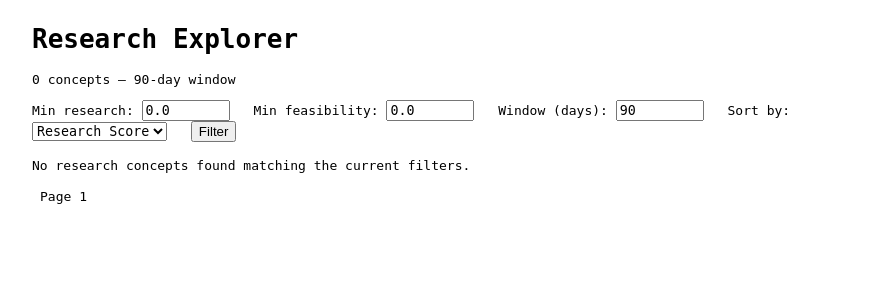
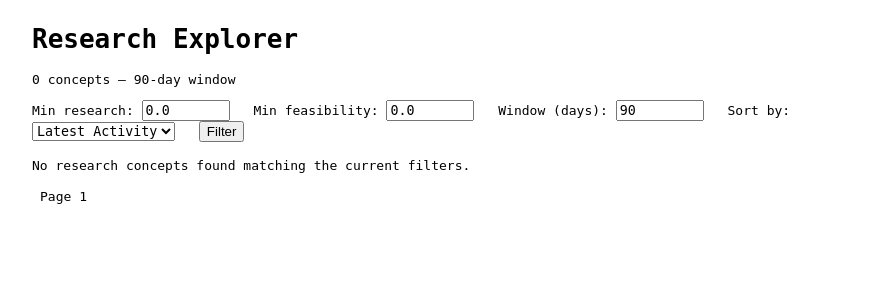
Before and after one commit to reiniertl/know_kernel, a FastAPI app: page /research in a window 1280 px wide. Shown: the part 72-372 px from the top of the page, without its empty margins (158-1031 px from the left). Run offline with FastAPI, Linux system fonts and the light colour scheme; some libraries are stand-ins or nearby versions.

Commit message:
feat(web): add latest_activity sort to Research Explorer, make it default
Computes latest_activity_date per concept from max source_date across
discusses/observes/benchmarks edges. Adds sort dropdown option and
displays date on research list cards.

Co-Authored-By: Claude Opus 4.6 (1M context) <noreply@anthropic.com>

```diff
--- a/src/web/routes.py
+++ b/src/web/routes.py
@@ -577,7 +577,7 @@ def setup_routes(app: FastAPI, templates: Jinja2Templates) -> None:
         min_research: float = Query(0.0, ge=0),
         min_feasibility: float = Query(0.0, ge=0),
         window_days: int = Query(90, ge=1, le=365),
-        sort_by: str = Query("research"),
+        sort_by: str = Query("latest_activity"),
         page: int = Query(1, ge=1),
         per_page: int = Query(20, ge=5, le=100),
     ):
@@ -587,8 +587,8 @@ def setup_routes(app: FastAPI, templates: Jinja2Templates) -> None:
         INV-KK-WEB-RESEARCH-FILTERED: min_research + min_feasibility filtering.
         """
         conn = request.app.state.conn
-        if sort_by not in ("research", "feasibility", "impact", "frontier"):
-            sort_by = "research"
+        if sort_by not in ("research", "feasibility", "impact", "frontier", "latest_activity"):
+            sort_by = "latest_activity"
 
         concept_rows = conn.execute(
             "SELECT id, kind, attrs FROM nodes WHERE kind = 'Concept' ORDER BY id"
@@ -606,6 +606,14 @@ def setup_routes(app: FastAPI, templates: Jinja2Templates) -> None:
                 continue
             if is_security_only_concept(conn, cid):
                 continue
+            latest_date_row = conn.execute(
+                "SELECT MAX(json_extract(n.attrs, '$.source_date')) "
+                "FROM edges e JOIN nodes n ON e.source_id = n.id "
+                "WHERE e.target_id = ? AND e.kind IN ('discusses', 'observes', 'benchmarks') "
+                "AND n.kind IN ('Discussion', 'Observation', 'Benchmark')",
+                (cid,),
+            ).fetchone()
+            latest_activity_date = (latest_date_row[0] or "") if latest_date_row else ""
             scored.append({
                 "id": cid,
                 "name": attrs.get("name", cid),
@@ -614,6 +622,7 @@ def setup_routes(app: FastAPI, templates: Jinja2Templates) -> None:
                 "feasibility_score": fs,
                 "impact": ip,
                 "scores": scores,
+                "latest_activity_date": latest_activity_date,
             })
 
         sort_key_map = {
@@ -621,6 +630,7 @@ def setup_routes(app: FastAPI, templates: Jinja2Templates) -> None:
             "feasibility": lambda x: x["feasibility_score"],
             "impact": lambda x: x["impact"]["total_impact"],
             "frontier": lambda x: x["scores"].get("frontier", 0),
+            "latest_activity": lambda x: x["latest_activity_date"],
         }
         scored.sort(key=sort_key_map[sort_by], reverse=True)
 
--- a/src/web/templates/research.html
+++ b/src/web/templates/research.html
@@ -9,6 +9,7 @@
   <label style="margin-left:1rem;">Window (days): <input type="number" name="window_days" value="{{ window_days }}" min="1" max="365" style="width:5rem;font-family:monospace;"></label>
   <label style="margin-left:1rem;">Sort by:
     <select name="sort_by" style="font-family:monospace;">
+      <option value="latest_activity" {% if sort_by == 'latest_activity' %}selected{% endif %}>Latest Activity</option>
       <option value="research" {% if sort_by == 'research' %}selected{% endif %}>Research Score</option>
       <option value="feasibility" {% if sort_by == 'feasibility' %}selected{% endif %}>Feasibility</option>
       <option value="impact" {% if sort_by == 'impact' %}selected{% endif %}>Impact</option>
@@ -26,7 +27,7 @@
     {% if c.maturity %}<span class="badge" style="background:{% if c.maturity == 'production' %}#27ae60{% elif c.maturity == 'experimental' %}#f39c12{% else %}#95a5a6{% endif %};">{{ c.maturity }}</span>{% endif %}
   </div>
   <div style="margin:0.4rem 0;font-size:0.9em;">
-    Research: <strong>{{ "%.1f"|format(c.research_score) }}</strong>
+    {% if c.latest_activity_date %}Latest: <strong>{{ c.latest_activity_date }}</strong> &nbsp;|&nbsp; {% endif %}Research: {{ "%.1f"|format(c.research_score) }}
     &nbsp;|&nbsp; Feasibility: {{ "%.1f"|format(c.feasibility_score) }}/10
     &nbsp;|&nbsp; Impact: {{ "%.1f"|format(c.impact.total_impact) }}
     &nbsp;|&nbsp; Frontier: {{ "%.1f"|format(c.scores.frontier) }}
```
Also changed, not shown: tests/test_web.py (+33 -0 lines).
